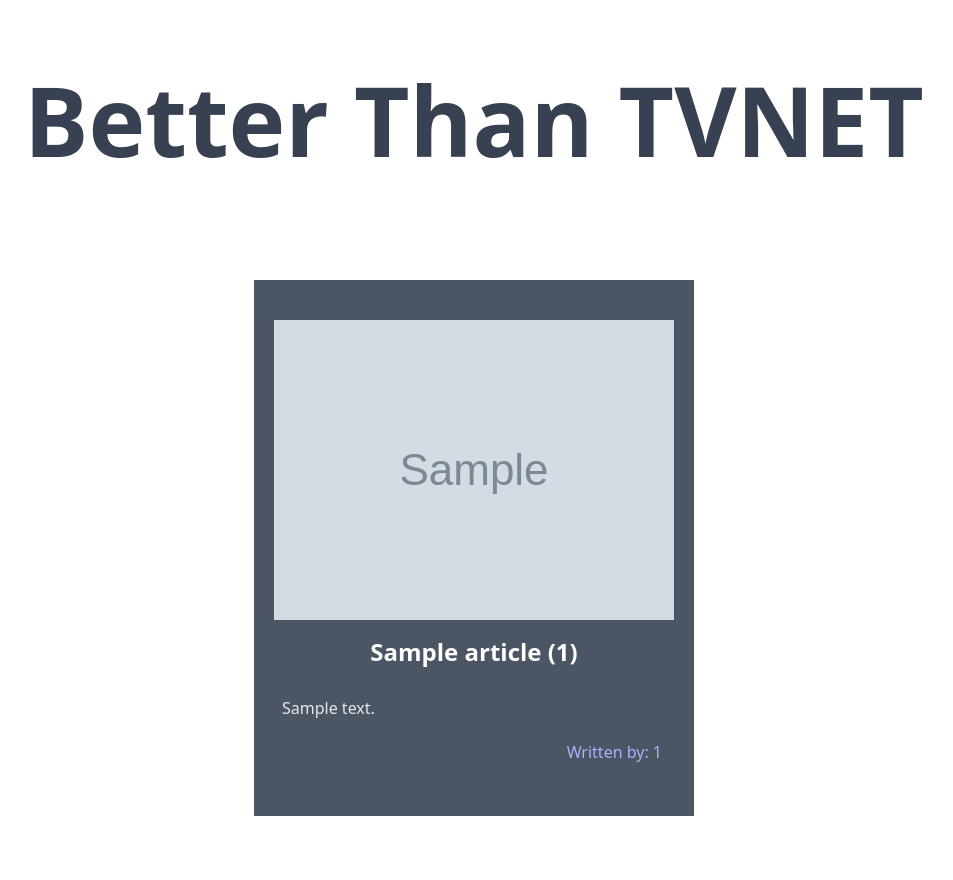
After one commit to azemitis/news, a PHP site: template app/Views/article.twig in a window 1280 px wide. The commit adds this page. Shown: the whole page, without its empty margins (166-1119 px from the left). Run offline with PHP 8.4, Linux system fonts and the light colour scheme; the template is opened without the code that fills it: most values are stand-ins (such as "Sample title", 1, 10 or a date in 2020); grey boxes marked "Sample" are stand-in pictures; some libraries are stand-ins or nearby versions.

Commit message:
Single Page

```diff
--- /dev/null
+++ b/app/Views/article.twig
@@ -0,0 +1,28 @@
+{% extends 'layout.twig' %}
+
+{% block content %}
+    <div class="flex pt-10 pb-10 items-center justify-center">
+        <div class="bg-white p-8 rounded-lg" style="height: 25vh;">
+            <h1 class="text-8xl text-gray-700 font-bold text-center">Better Than TVNET</h1>
+        </div>
+    </div>
+
+    <div class="flex justify-center">
+        <div class="grid grid-cols-1 gap-6 bg-gray-600 py-10 px-5">
+            <div class="max-w-md w-full mx-auto">
+                <div class="image-container">
+                    <img src="{{ image }}" alt="Random Image" class="mx-auto mb-4">
+                    <div class="image-overlay">
+                        <h2 class="text-2xl text-white font-bold text-center pb-5">
+                            {{ article.title }} ({{ article.id }})
+                        </h2>
+                        <p class="text-l text-gray-200 p-2">{{ article.body }}</p>
+                        <p class="text-l text-indigo-300 text-right p-3">Written by: {{ article.userId }}</p>
+                    </div>
+                </div>
+            </div>
+        </div>
+    </div>
+
+    <div class="h-16 bg-white"></div>
+{% endblock %}
--- a/routes.php
+++ b/routes.php
@@ -2,7 +2,7 @@
 
 return [
     ['GET', '/', ['App\Controllers\HomeController', 'articles']],
-//    ['GET', '/articles/{page:\d+}', ['App\Controllers\HomeController', 'article']],
+    ['GET', '/articles/{page:\d+}', ['App\Controllers\HomeController', 'article']],
     ['GET', '/article/{id}', ['App\Controllers\HomeController', 'article']],
     ['GET', '/author/{id}', ['App\Controllers\HomeController', 'author']],
 ];
```
Also changed, not shown: app/Controllers/HomeController.php (+39 -0 lines), app/Views/Articles.twig (+6 -2 lines), app/Views/Error.twig (added, +9 -0 lines).
